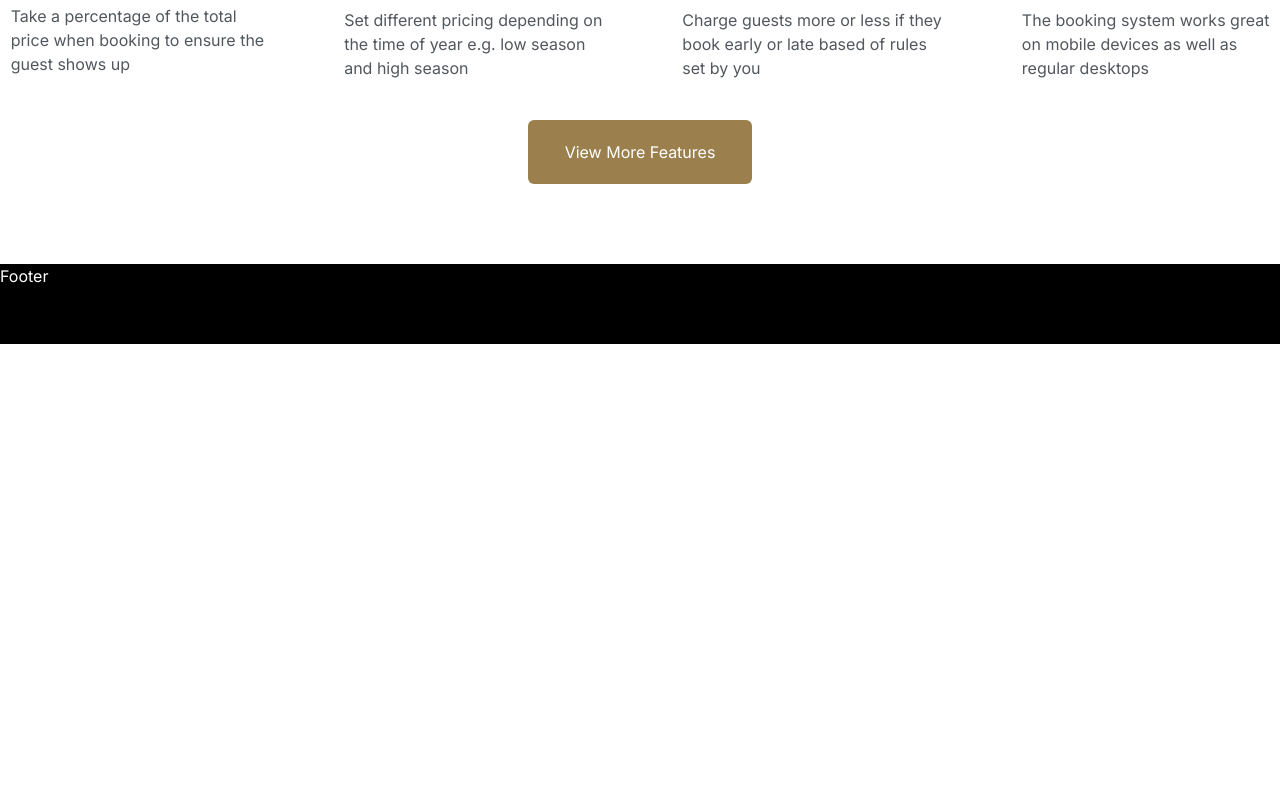
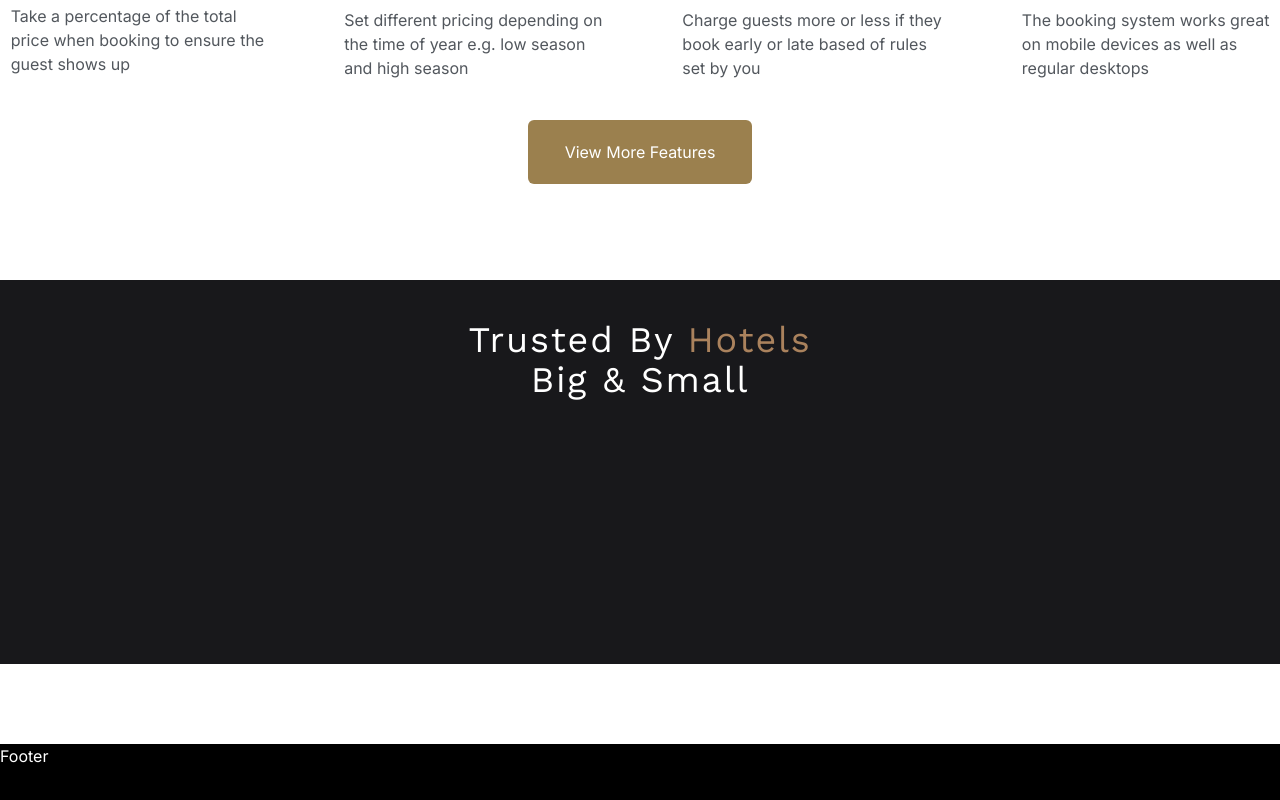
Before and after one commit to Richson-Tech/groove, a Next.js app: page / in a window 1280 px wide. Shown: the part 4631-5431 px from the top of the page. Before the commit the page ends 4975 px from the top, so only its background shows below. Built offline with nearby package versions, Linux system fonts and the light colour scheme.

Commit message:
new commits

```diff
--- a/src/app/page.jsx
+++ b/src/app/page.jsx
@@ -516,7 +516,7 @@ const page = () => {
       <div className="flex flex-row items-center justify-center mt-10">
         <button
           onClick={toggleFeatures}
-          className="h-16 bg-[#9B804E] w-56 text-white hover:bg-slate-900 rounded-md"
+          className="h-16 bg-[#9B804E] w-56 text-white hover:bg-slate-900 rounded-md mb-24"
         >
           {showMore ? "Hide More Features" : "View More Features"}
         </button>
@@ -527,7 +527,8 @@ const page = () => {
           <div className="flex flex-row items-center justify-center">
             <h2 className="text-4xl font-['Work_Sans'] leading-9 tracking-wide mt-10">
               Full <span className="text-[#AA825D]">Control</span> Of Your
-             <br /> <span className="flex items-center justify-center">Bookings</span>
+              <br />{" "}
+              <span className="flex items-center justify-center">Bookings</span>
             </h2>
           </div>
 
@@ -549,8 +550,8 @@ const page = () => {
                 Channel Manager
               </h3>
               <p className="text-[#52575d]">
-            iCal Channel Management to Sync <br /> with OTAs and maintain <br />{" "}
-            availability across platforms
+                iCal Channel Management to Sync <br /> with OTAs and maintain{" "}
+                <br /> availability across platforms
               </p>
             </div>
             <div className="flex flex-col items-center justify-center">
@@ -593,8 +594,8 @@ const page = () => {
                 Channel Manager
               </h3>
               <p className="text-[#52575d]">
-            iCal Channel Management to Sync <br /> with OTAs and maintain <br />{" "}
-            availability across platforms
+                iCal Channel Management to Sync <br /> with OTAs and maintain{" "}
+                <br /> availability across platforms
               </p>
             </div>
             <div className="flex flex-col items-center justify-center">
@@ -637,8 +638,8 @@ const page = () => {
                 Channel Manager
               </h3>
               <p className="text-[#52575d]">
-            iCal Channel Management to Sync <br /> with OTAs and maintain <br />{" "}
-            availability across platforms
+                iCal Channel Management to Sync <br /> with OTAs and maintain{" "}
+                <br /> availability across platforms
               </p>
             </div>
             <div className="flex flex-col items-center justify-center">
@@ -663,7 +664,7 @@ const page = () => {
               </p>
             </div>
           </div>
-      <div className="flex flex-row gap-20 items-center justify-center mt-14 font-normal">
+          <div className="flex flex-row gap-20 items-center justify-center mt-14 font-normal mb-24">
             <div className="flex flex-col items-center justify-center">
               <SlCalender size={40} className="text-[#AA825D]" />
               <h3 className="text-2xl font-['Work_Sans'] mt-5 mb-7 tracking-wider">
@@ -681,8 +682,8 @@ const page = () => {
                 Channel Manager
               </h3>
               <p className="text-[#52575d]">
-            iCal Channel Management to Sync <br /> with OTAs and maintain <br />{" "}
-            availability across platforms
+                iCal Channel Management to Sync <br /> with OTAs and maintain{" "}
+                <br /> availability across platforms
               </p>
             </div>
             <div className="flex flex-col items-center justify-center">
@@ -709,6 +710,18 @@ const page = () => {
           </div>
         </>
       )}
+
+      {/* quotes  */}
+      <div className="h-96 bg-zinc-900">
+        <div className="flex flex-row items-center justify-center">
+          <h2 className="font-['Work_Sans'] text-white text-4xl leading-10 tracking-wider mt-10 font-normal">
+            Trusted By <span className="text-[#AA825D]">Hotels</span> <br />{" "}
+            <span className="flex items-center justify-center">
+              Big & Small
+            </span>{" "}
+          </h2>
+        </div>
+      </div>
     </div>
   );
 };
```
Lines whose indentation alone changed are shown as unchanged.
